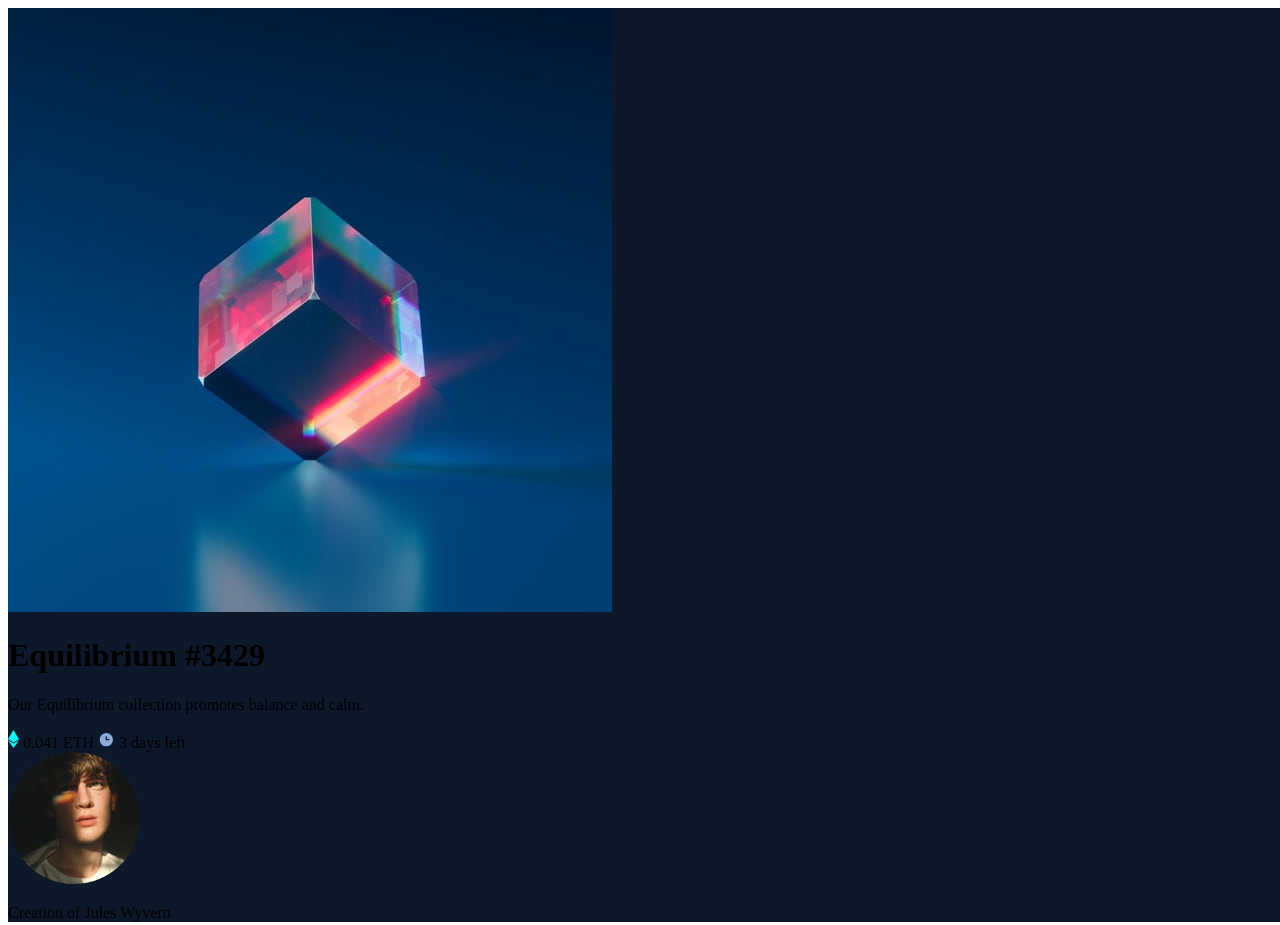
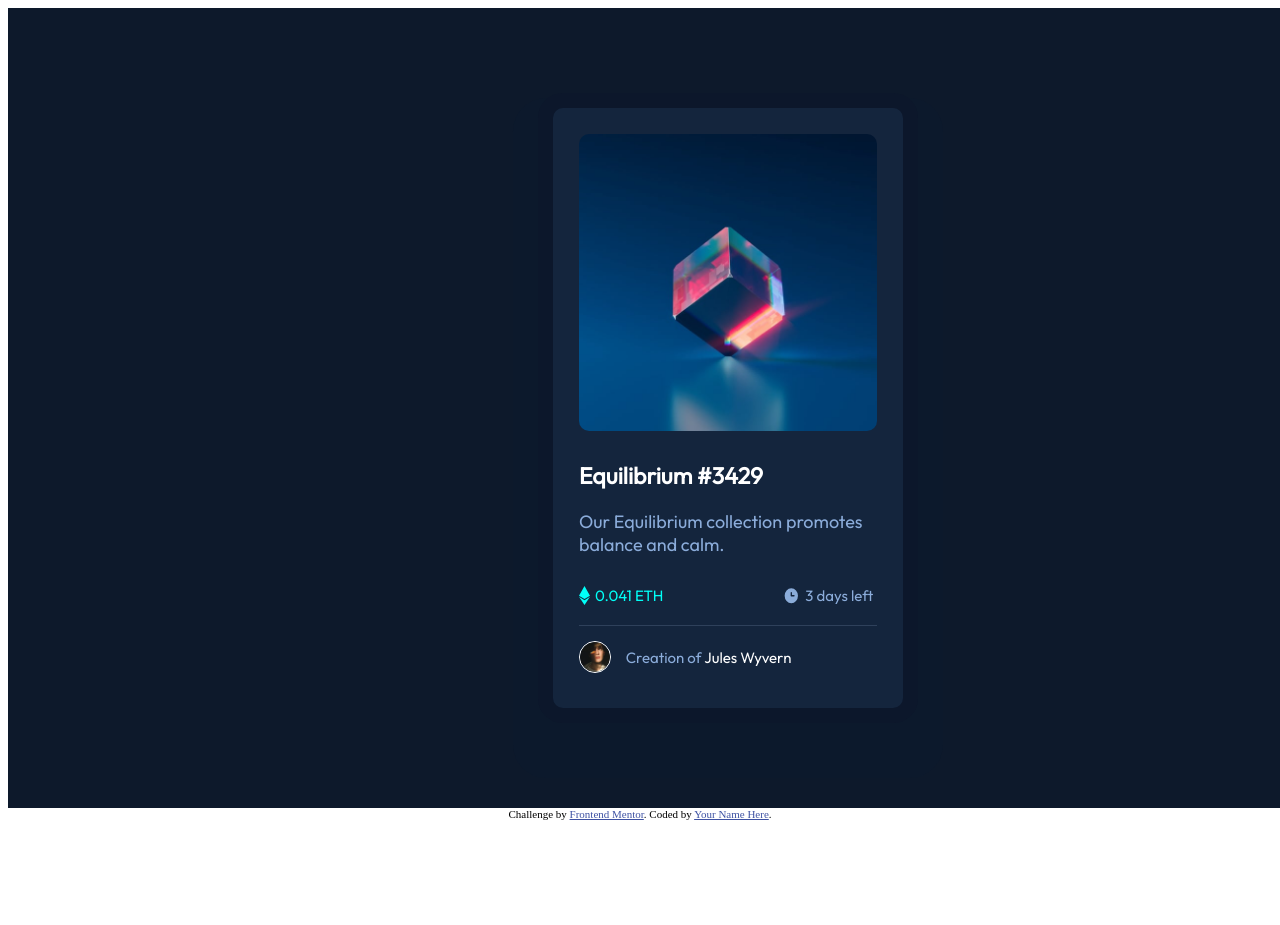
Before and after one commit to Diogenes-Leal/NFT-preview-card-component, a plain HTML site: page index.html in a window 1280 px wide. Shown: the top 925 px of the page. After the commit the page ends 828 px from the top, so only its background shows below. Drawn offline with Linux system fonts and the light colour scheme.

Commit message:
Adição de CSS

```diff
--- a/css/background.css
+++ b/css/background.css
@@ -1,5 +1,7 @@
 main{
-    margin: 0 auto;
+    margin: auto;
     width: 1440px;
+    height: 800px;
+    display: flex;
     background-color: hsl(217, 54%, 11%);
 }
--- /dev/null
+++ b/css/groups.css
@@ -0,0 +1,14 @@
+.infoGroup, .createdByGroup, .timeGroup{
+    display: inline-flex;
+    margin: 20px 26px;
+}
+
+.createdByGroup{
+    margin: 0 26px 35px 26px;
+    padding: 15px 0 0 0 ;
+    border-top: solid hsl(215, 32%, 27%) 1px;
+}
+
+.timeGroup{
+    margin: 20px 20px 20px 90px;
+}
--- /dev/null
+++ b/css/imagemPerfil.css
@@ -0,0 +1,7 @@
+.perfilImage{
+    display: inline-block;
+    width: 10%;
+    border: solid 1px white;
+    border-radius: 100%;
+    margin: 0 10px 0 0px;
+}
--- /dev/null
+++ b/css/imagemPrincipal.css
@@ -0,0 +1,12 @@
+.mainImage {
+    width: 85%;
+    border-radius: 10px;
+    margin: 26px;
+}
+
+.effectImageHover{
+    background-color: hsl(178, 100%, 50%);
+    width: 85%;
+    border-radius: 10px;
+    margin: 26px;
+}
--- /dev/null
+++ b/css/mainContent.css
@@ -0,0 +1,8 @@
+.mainCard{
+    background-color: hsl(216, 50%, 16%);
+    border-radius: 10px;
+    width: 350px;
+    margin: auto;
+    align-self: center;
+    box-shadow: 0px 0px 0px 15px #0C172B, 0px 30px 0px 40px #0C192C;
+}
--- /dev/null
+++ b/css/smallIcons.css
@@ -0,0 +1,3 @@
+.smallIcon{
+    margin: 0 0 0 0px;
+}
--- /dev/null
+++ b/css/texts.css
@@ -0,0 +1,49 @@
+h1{
+    color: hsl(0, 0%, 100%);
+    margin: 0 0 20px 26px;
+    font-family: 'Outfit', sans-serif;
+    font-size: 23px;
+    font-weight: 600;
+}
+
+p{
+    color: hsl(215, 51%, 70%);
+    margin: 0 0 10px 26px;
+    font-size: 18px;
+    font-weight: 400;
+    font-family: 'Outfit', sans-serif;
+}
+
+.crystalText{
+    color: hsl(178, 100%, 50%);
+    display: inline-block;
+    margin: 0 0 0 5px;
+    font-size: 15px;
+    font-weight: 300;
+}
+
+.timeText{
+    display: inline-block;
+    margin: 0 0 0 5px;
+    font-size: 15px;
+    font-weight: 300;
+}
+
+.createdByText{
+    display: inline-block;
+    margin: 0 0 0 5px;
+    align-self: center;
+    font-size: 15px;
+    font-weight: 300;
+}
+
+b{
+    color: hsl(0, 0%, 100%);
+    font-weight: 300;
+    font-family: 'Outfit', sans-serif;
+}
+
+h1:hover, b:hover{
+    cursor: pointer;
+    color: hsl(178, 100%, 50%);
+}
--- a/index.html
+++ b/index.html
@@ -4,7 +4,18 @@
   <meta charset="UTF-8">
   <meta name="viewport" content="width=device-width, initial-scale=1.0"> <!-- displays site properly based on user's device -->
 
+  <link rel="preconnect" href="https://fonts.googleapis.com">
+  <link rel="preconnect" href="https://fonts.gstatic.com" crossorigin>
+  <link href="https://fonts.googleapis.com/css2?family=Outfit&display=swap" rel="stylesheet">
+
   <link rel="icon" type="image/png" sizes="32x32" href="./images/favicon-32x32.png">
+  <link rel="stylesheet" href="css/background.css">
+  <link rel="stylesheet" href="css/mainContent.css">
+  <link rel="stylesheet" href="css/groups.css">
+  <link rel="stylesheet" href="css/imagemPrincipal.css">
+  <link rel="stylesheet" href="css/texts.css">
+  <link rel="stylesheet" href="css/smallIcons.css">
+  <link rel="stylesheet" href="css/imagemPerfil.css">
 
   <title>Frontend Mentor | NFT preview card component</title>
 
@@ -14,27 +25,34 @@
     .attribution a { color: hsl(228, 45%, 44%); }
   </style>
 
-  <link rel="stylesheet" href="css/background.css">
 </head>
 <body>
 
   <main>
-    <div>
-      <img src="images/image-equilibrium.jpg" alt="Imagem Equilibrium">
+    <div class="mainCard">
+
+      <div>
+        <!-- <svg class="effectImageHover" width="48" height="48" xmlns="http://www.w3.org/2000/svg"><g fill="none" fill-rule="evenodd"><path d="M0 0h48v48H0z"/><path d="M24 9C14 9 5.46 15.22 2 24c3.46 8.78 12 15 22 15 10.01 0 18.54-6.22 22-15-3.46-8.78-11.99-15-22-15Zm0 25c-5.52 0-10-4.48-10-10s4.48-10 10-10 10 4.48 10 10-4.48 10-10 10Zm0-16c-3.31 0-6 2.69-6 6s2.69 6 6 6 6-2.69 6-6-2.69-6-6-6Z" fill="#FFF" fill-rule="nonzero"/></g></svg> -->
+        <img class="mainImage" src="images/image-equilibrium.jpg" alt="Imagem Equilibrium">
+      </div>
       <h1>Equilibrium #3429</h1>
       <p>Our Equilibrium collection promotes balance and calm.</p>
-    </div>
 
-    <div>
-      <img src="images/icon-ethereum.svg" alt="Icone ethereum">
-      0.041 ETH
-      <img src="images/icon-clock.svg" alt="Icone relogio">
-      3 days left
-    </div>
 
-    <div>
-      <img src="images/image-avatar.png" alt="Imagem de perfil do criador">
-      <p>Creation of Jules Wyvern</p>
+      <div class="infoGroup">
+        <img class="smallIcon" src="images/icon-ethereum.svg" alt="Icone ethereum">
+        <p class="crystalText">0.041 ETH</p>
+      </div>
+
+      <div class="timeGroup">
+        <img class="smallIcon" src="images/icon-clock.svg" alt="Icone relogio">
+        <p class="timeText">3 days left</p>
+      </div>
+
+      <div class="createdByGroup">
+        <img class="perfilImage" src="images/image-avatar.png" alt="Imagem de perfil do criador">
+        <p class="createdByText">Creation of <b>Jules Wyvern</b></p>
+      </div>
     </div>
   </main>
 
```
